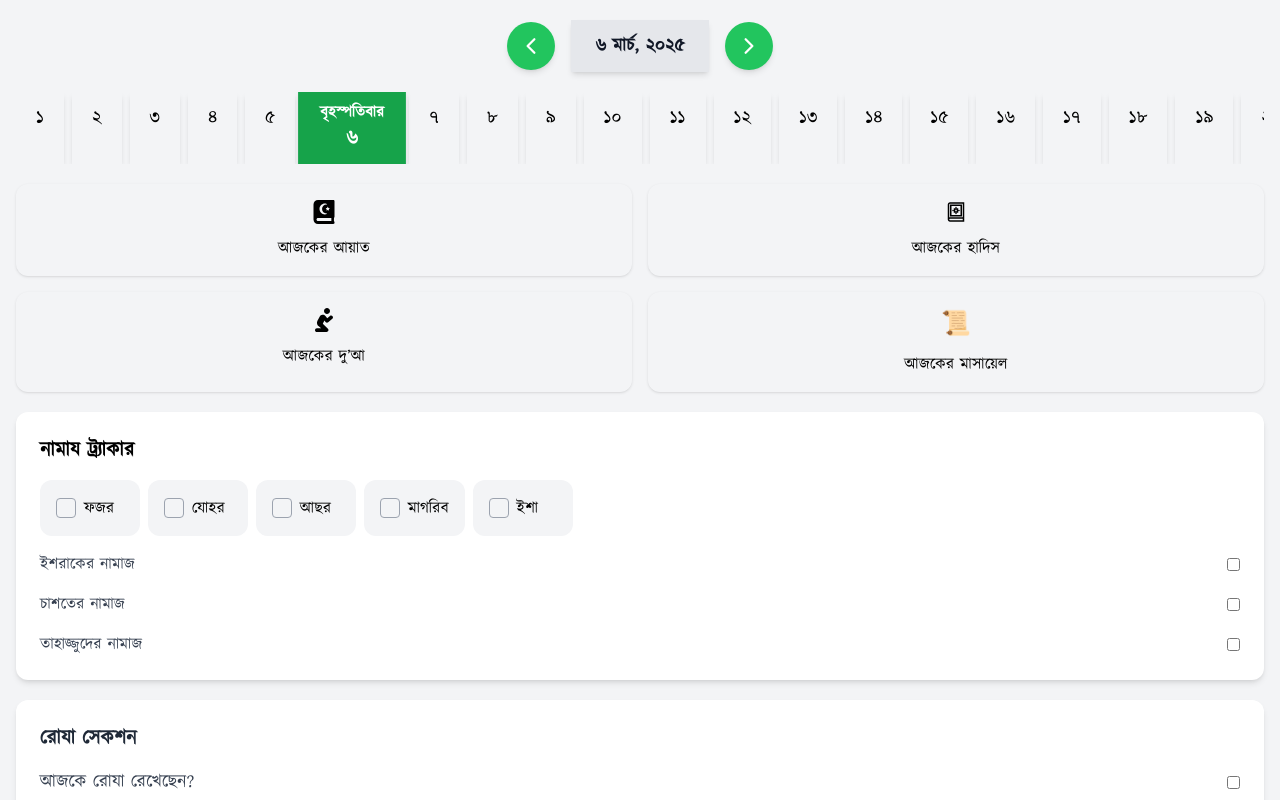
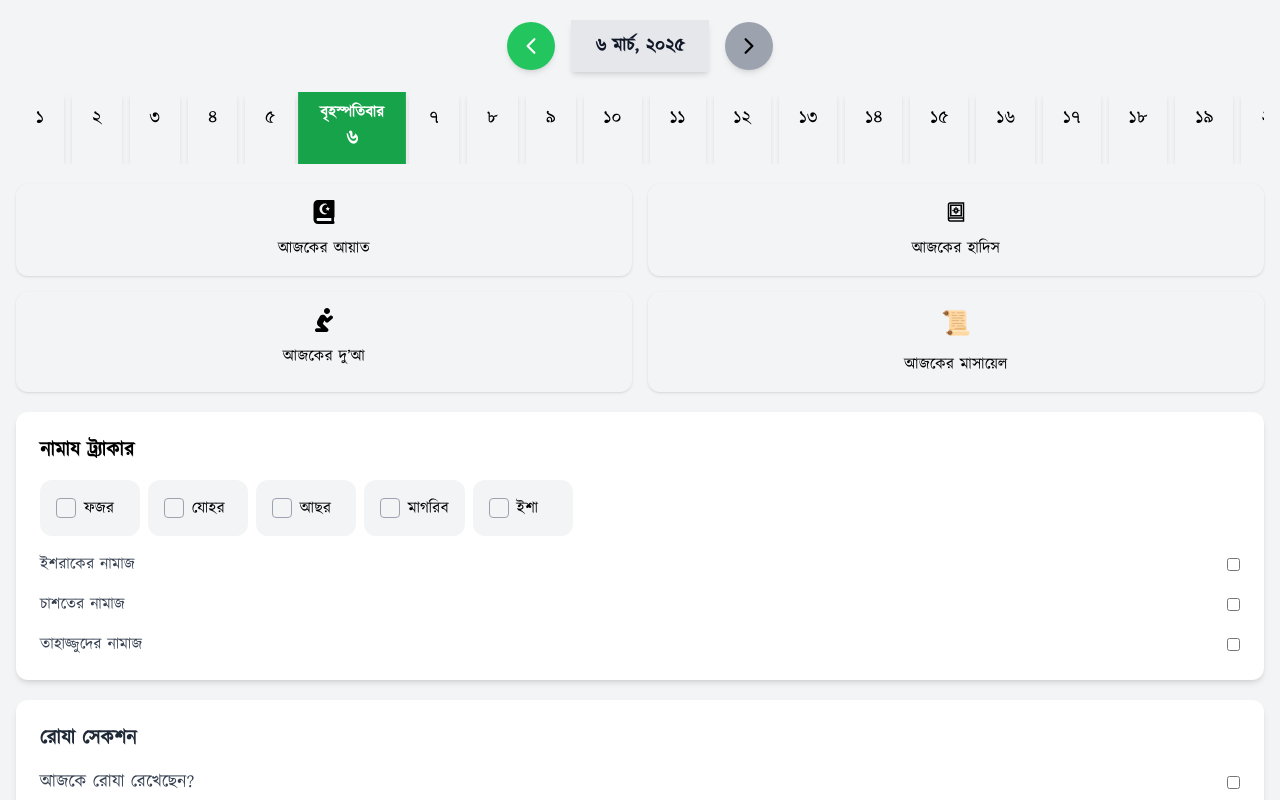
Before and after one commit to RashedAbdullah/muslim-bangla-muhasabah, a Next.js app: page / in a window 1280 px wide. Shown: the top 800 px of the page. Built offline with nearby package versions, Linux system fonts and the light colour scheme; no server answers.

Commit message:
Adding headline

```diff
--- a/components/calendar-section.jsx
+++ b/components/calendar-section.jsx
@@ -47,6 +47,9 @@ const CalendarSection = () => {
 
   const options = { year: "numeric", month: "long" };
 
+  // Check if next month is disabled
+  const isNextMonthDisabled = selectedYear === currentYear && selectedMonth === currentMonth;
+
   return (
     <div className="space-y-5">
       {/* মাস ও বছর নির্বাচন */}
@@ -67,7 +70,10 @@ const CalendarSection = () => {
 
         <button
           onClick={() => changeMonth(1)}
-          className="p-3 rounded-full bg-green-500 text-white shadow-md hover:bg-green-700 transition-all duration-300 transform hover:scale-110 focus:ring focus:ring-green-300"
+          className={`p-3 rounded-full ${
+            isNextMonthDisabled ? "bg-gray-400 cursor-not-allowed" : "bg-green-500 text-white"
+          } shadow-md hover:bg-green-700 transition-all duration-300 transform hover:scale-110 focus:ring focus:ring-green-300`}
+          disabled={isNextMonthDisabled}
         >
           <IoChevronForward size={24} />
         </button>
```
